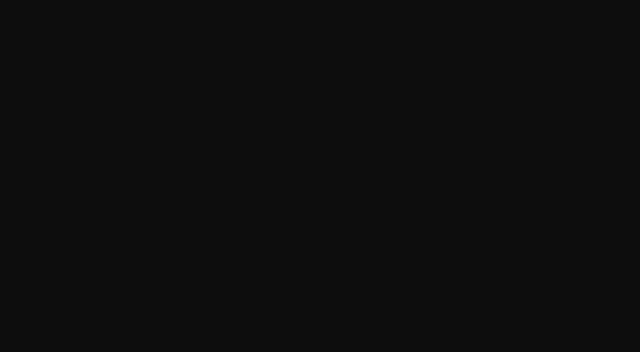
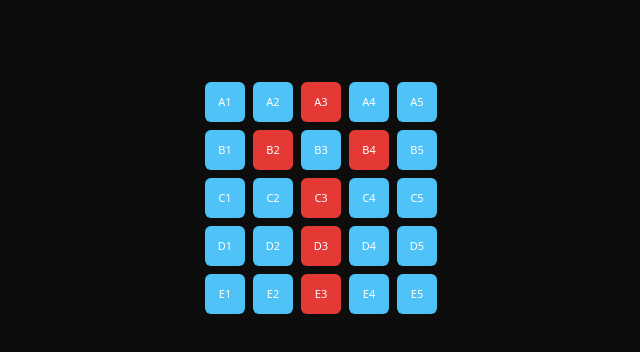
Before and after one commit to sally0127/movie-app, a React app: page /seat in a window 1280 px wide. Before the commit this address had no page. Shown: the top 352 px of the page, without its empty margins (319-959 px from the left). Built offline with nearby package versions, Linux system fonts and the light colour scheme; the HTML template or start-up script is replaced by a standard one.

Commit message:
add seat selection page

```diff
--- a/src/App.css
+++ b/src/App.css
@@ -204,6 +204,12 @@ section h2 {
   /* 橘紅色底線 */
 }
 
+.booking-buttons {
+  display: flex;
+  gap: 16px;
+  margin-top: 16px;
+}
+
 .booking-form select {
   width: 100%;
   padding: 10px 16px;
@@ -284,3 +290,56 @@ section h2 {
   color: white;
   padding: 48px;
 }
+
+.seat-page {
+  text-align: center;
+  color: white;
+  padding: 24px;
+}
+
+.seat-container {
+  display: flex;
+  flex-direction: column;
+  align-items: center;
+  gap: 8px;
+  padding: 24px;
+}
+
+.seat-row {
+  display: flex;
+  gap: 8px;
+}
+
+.seat {
+  width: 40px;
+  height: 40px;
+  display: flex;
+  align-items: center;
+  justify-content: center;
+  border-radius: 6px;
+  font-size: 11px;
+  cursor: pointer;
+  color: white;
+}
+
+.seat.available {
+  background-color: #4fc3f7;
+}
+
+.seat.sold {
+  background-color: #e53935;
+}
+
+.seat.selected {
+  background-color: #66bb6a;
+}
+
+.seat-page h1 {
+  color: white;
+  text-align: center;
+}
+
+.seat-page p {
+  color: white;
+  text-align: center;
+}
--- a/src/App.jsx
+++ b/src/App.jsx
@@ -2,6 +2,7 @@ import { Routes, Route } from 'react-router-dom'
 import HomePage from './HomePage'
 import MovieDetailPage from './MovieDetailPage'
 import BookingPage from './BookingPage'
+import SeatPage from './SeatPage'
 
 export default function App() {
   return (
@@ -9,6 +10,7 @@ export default function App() {
       <Route path="/" element={<HomePage />} />
       <Route path="/movie/:id" element={<MovieDetailPage />} />
       <Route path="/booking" element={<BookingPage />} />
+      <Route path="/seat" element={<SeatPage />} />
     </Routes>
   )
 }
--- a/src/HomePage.jsx
+++ b/src/HomePage.jsx
@@ -13,7 +13,7 @@ export default function HomePage(){
   const [cinema,setCinema] = useState("")
   const [selectedMovie, setSelectedMovie] = useState("")
   const [date, setDate] = useState("")
-  const [showings, setShowings] = useState([])
+  const [showings, setShowings] = useState("")
   const [city,setCity] = useState("")
   const [people,setPeople] = useState("")
   const [startTime, setStartTime] = useState("")
@@ -61,6 +61,16 @@ export default function HomePage(){
       return
     }
     navigate("/booking")
+  }
+
+  const handleSeatSearch = () => {
+    if (!cinema || !selectedMovie || !date || !showings) {
+      alert("請填寫完整搜尋資訊");
+      return
+    }
+    //找到電影名稱
+    const movieTitle = categories.popular?.find(m => m.id === Number(selectedMovie))?.title
+    navigate("/seat", { state: { movie: movieTitle, date, cinema } });
   }
 
   return(
@@ -116,8 +126,11 @@ export default function HomePage(){
               <option value="14:00">14:00</option>
               <option value="18:00">18:00</option>
             </select>
-            <button onClick={handleBooking} className="btn">前往訂票</button>
-        </div>
+            <div className="booking-buttons">
+              <button onClick={handleBooking} className="btn">前往訂票</button>
+              <button onClick={handleSeatSearch} className="btn">搜尋空位</button>
+            </div>
+          </div>
         ) :(
           //快搜空位
           <div>
@@ -276,4 +289,4 @@ export default function HomePage(){
       )}
     </div>
   )
-}
+  }
--- /dev/null
+++ b/src/SeatPage.jsx
@@ -0,0 +1,63 @@
+import React, { useState } from 'react'
+import {useLocation} from 'react-router-dom'
+export default function SeatPage() {
+
+  const location = useLocation()
+  const {movie,date,cinema}= location.state || {}
+  const [seats, setSeats] = useState([
+    [
+      { id: "A1", status: "available" },
+      { id: "A2", status: "available" },
+      { id: "A3", status: "sold" },
+      { id: "A4", status: "available" },
+      { id: "A5", status: "available" },
+    ],
+    [
+      { id: "B1", status: "available" },
+      { id: "B2", status: "sold" },
+      { id: "B3", status: "available" },
+      { id: "B4", status: "sold" },
+      { id: "B5", status: "available" },
+    ],
+    [
+      { id: "C1", status: "available" },
+      { id: "C2", status: "available" },
+      { id: "C3", status: "sold" },
+      { id: "C4", status: "available" },
+      { id: "C5", status: "available" },
+    ],
+    [
+      { id: "D1", status: "available" },
+      { id: "D2", status: "available" },
+      { id: "D3", status: "sold" },
+      { id: "D4", status: "available" },
+      { id: "D5", status: "available" },
+    ],
+    [
+      { id: "E1", status: "available" },
+      { id: "E2", status: "available" },
+      { id: "E3", status: "sold" },
+      { id: "E4", status: "available" },
+      { id: "E5", status: "available" },
+    ]
+  ])
+
+return(
+  <div className="seat-page">
+    <h1>{movie}</h1>
+    <p>{date}</p>
+    <p>{cinema}</p>
+    <div className="seat-container">
+      {seats.map((row, rowIndex) => (
+        <div key={rowIndex} className="seat-row">
+          {row.map((seat) => (
+            <div key={seat.id} className={`seat ${seat.status}`}>
+              {seat.id}
+            </div>
+          ))}
+        </div>
+      ))}
+    </div>
+  </div>
+)
+}
```
Also changed, not shown: src/BookingPage.jsx (line endings or trailing spaces).
